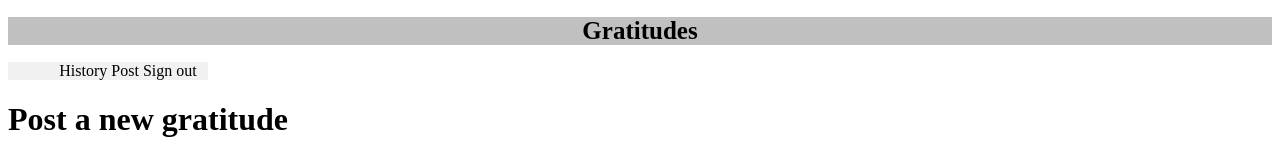
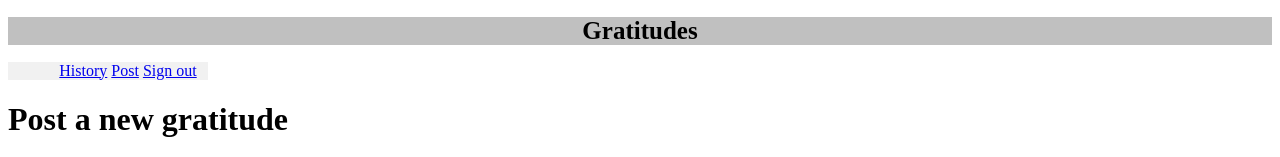
Before and after one commit to AndrewBresee/Gratitude, a website: page Client/index.html in a window 1280 px wide. Shown: the top 157 px of the page. Drawn offline with Linux system fonts and the light colour scheme.

Commit message:
Have a working navigation bar

```diff
--- a/Client/index.html
+++ b/Client/index.html
@@ -11,9 +11,9 @@
 
 	<div class="navigation">
 		<ul>
-			<li href="#/history">History</li>
-			<li href="#/history">Post</li>
-			<li href="#/signout">Sign out</li>
+			<li><a href="#/history">History</a></li>
+			<li><a href="#/post">Post</a></li>
+			<li><a href="#/signout">Sign out</a></li>
 		</ul>
 	</div>
 
```
Also changed, not shown: Client/Post/post.js (+0 -8 lines).
